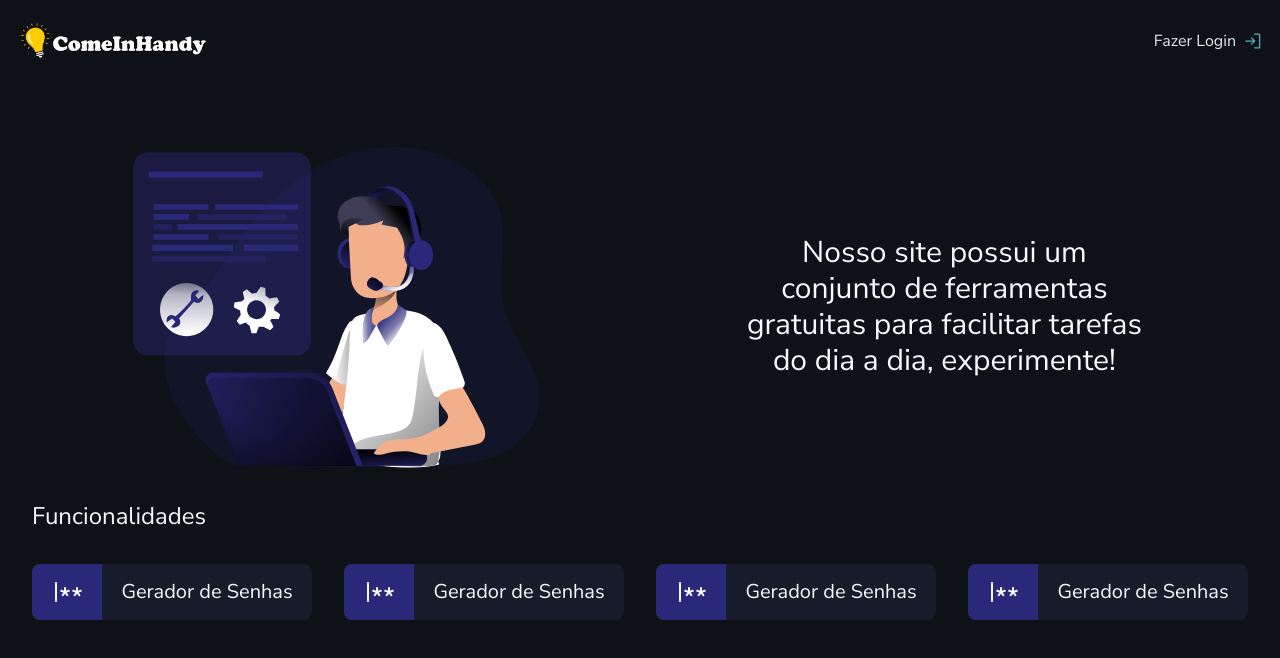
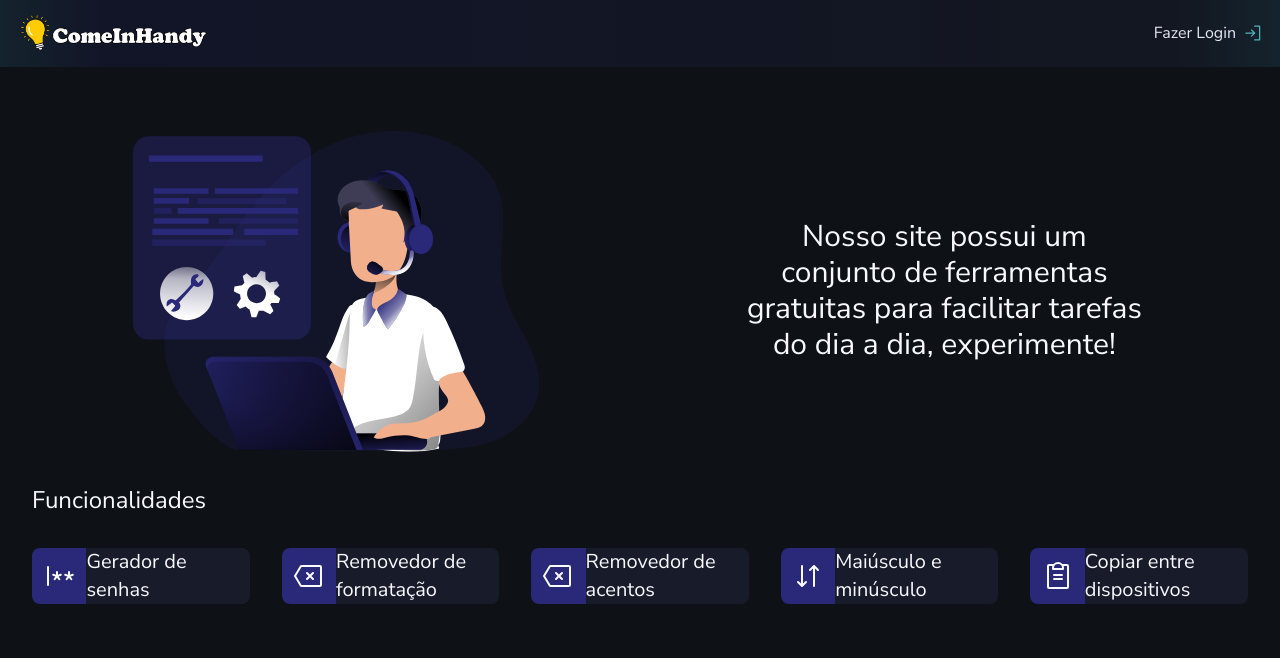
Before and after one commit to BrunoMeirel3s/ComeInHandy, a Next.js app: page / in a window 1280 px wide. Shown: the top 658 px of the page. Built offline with nearby package versions, Linux system fonts and the light colour scheme; no server answers.

Commit message:
wip: finalizada autenticação e layout inicial

```diff
--- a/package.json
+++ b/package.json
@@ -15,6 +15,7 @@
     "eslint": "8.31.0",
     "eslint-config-next": "13.1.1",
     "fauna": "^1.3.1",
+    "faunadb": "^4.8.0",
     "next": "^13.5.6",
     "next-auth": "^4.24.7",
     "npm": "^10.5.1",
--- a/src/components/layouts/LayoutDefault.tsx
+++ b/src/components/layouts/LayoutDefault.tsx
@@ -1,15 +1,23 @@
 import Image from "next/image";
-import { SignIn } from "@phosphor-icons/react";
+import { SignIn, SignOut } from "@phosphor-icons/react";
 import { Modal } from "antd";
 import { useState } from "react";
 
-import { useSession, signIn, signOut } from "next-auth/react"
+import { useSession, signIn, signOut } from "next-auth/react";
+import { Avatar, Tooltip } from "antd";
 
 export default function LayoutDefault({ children }) {
   const [modalOpen, setModalOpen] = useState<boolean>(false);
+  const { data: session } = useSession();
   return (
     <>
-      <div className="px-4 flex flex-row items-center justify-between p-4">
+      <div
+        className="px-4 flex flex-row items-center justify-between p-2"
+        style={{
+          background:
+            "linear-gradient(90deg, rgba(20,35,45,1) 0%, rgba(18,21,40,1) 8%, rgba(19,23,33,1) 92%, rgba(20,35,45,1) 100%)",
+        }}
+      >
         <Image
           src={"/fulllogo.png"}
           alt="ComeInHandy"
@@ -17,15 +25,36 @@ export default function LayoutDefault({ children }) {
           height={51}
         />
 
+        {session?.user ? (
+          <>
+            <div className="flex flex-row gap-2 justify-center items-center">
+              <Avatar
+                src={`${session?.user?.image}`}
+                alt={`${session?.user?.name}`}
+                size="large"
+              />
+              <p>{session?.user?.name}</p>
+              <span className="hover:cursor-pointer" onClick={() => signOut()}>
+                <Tooltip placement="bottom" title="Sair">
+                  <SignOut size={20} color={"#50B2C0"} />
+                </Tooltip>
+              </span>
+            </div>
+          </>
+        ) : (
+          <>
             <button
               className="flex flex-row items-center justify-center space-x-2"
               onClick={() => setModalOpen(!modalOpen)}
+              style={{ background: "transparent" }}
             >
               <span className="text-gray-200">Fazer Login</span>{" "}
               <span>
                 <SignIn size={20} color={"#50B2C0"} />
               </span>
             </button>
+          </>
+        )}
       </div>
       <Modal
         style={{}}
@@ -36,7 +65,9 @@ export default function LayoutDefault({ children }) {
         footer={null}
       >
         <div className="mt-8 flex flex-col items-center">
-          <p className="text-center text-xl">Faça login para utilizar as funcionalidades</p>
+          <p className="text-center text-xl">
+            Faça login para utilizar as funcionalidades
+          </p>
           <div
             className="w-96 bg-gray-600 flex flex-row p-4 items-center gap-5 justify-center rounded-lg hover:cursor-pointer mt-6"
             onClick={() => signIn("google")}
--- /dev/null
+++ b/src/components/molecules/CardFeature.tsx
@@ -0,0 +1,41 @@
+import {
+  Password,
+  Backspace,
+  ArrowsDownUp,
+  ClipboardText,
+} from "@phosphor-icons/react";
+
+interface CardFeatureProps {
+  id: string;
+  title: string;
+}
+
+export default function CardFeature({ id, title }: CardFeatureProps) {
+  return (
+    <a
+      className="hover:brightness-75 flex flex-row h-14 w-80 rounded-lg overflow-hidden hover:cursor-pointer"
+      href={`/${id}`}
+    >
+      <div className="bg-purple-200 w-1/4 flex items-center justify-center">
+        {id === "geradorSenhas" && (
+          <Password size={32} style={{ background: "transparent" }} />
+        )}
+        {id === "removedorFormatacao" && (
+          <Backspace size={32} style={{ background: "transparent" }} />
+        )}
+        {id === "removedorAcentos" && (
+          <Backspace size={32} style={{ background: "transparent" }} />
+        )}
+        {id === "maisculoMinusculo" && (
+          <ArrowsDownUp size={32} style={{ background: "transparent" }} />
+        )}
+        {id === "copiarEntreDispositivos" && (
+          <ClipboardText size={32} style={{ background: "transparent" }} />
+        )}
+      </div>
+      <div className="bg-gray-700 text-xl w-3/4 flex items-center justify-center">
+        {title}
+      </div>
+    </a>
+  );
+}
--- /dev/null
+++ b/src/contexts/features/FeaturesContext.tsx
@@ -0,0 +1,47 @@
+import { ReactNode, createContext, useEffect, useRef, useState } from "react";
+
+interface Feature {
+  id: string;
+  title: string;
+}
+
+interface FeaturesContextType {
+  features: Feature[];
+}
+
+interface FeaturesProviderProps {
+  children: ReactNode;
+}
+
+export const FeaturesContext = createContext({} as FeaturesContextType);
+
+export function FeaturesProvider({ children }: FeaturesProviderProps) {
+  const features = [
+    {
+      id: "geradorSenhas",
+      title: "Gerador de senhas",
+    },
+    {
+      id: "removedorFormatacao",
+      title: "Removedor de formatação",
+    },
+    {
+      id: "removedorAcentos",
+      title: "Removedor de acentos",
+    },
+    {
+      id: "maisculoMinusculo",
+      title: "Maiúsculo e minúsculo",
+    },
+    {
+      id: "copiarEntreDispositivos",
+      title: "Copiar entre dispositivos",
+    },
+  ];
+
+  return (
+    <FeaturesContext.Provider value={{ features }}>
+      {children}
+    </FeaturesContext.Provider>
+  );
+}
--- a/src/pages/_app.tsx
+++ b/src/pages/_app.tsx
@@ -2,6 +2,7 @@ import LayoutDefault from "@/components/layouts/LayoutDefault";
 import "../../styles/globals.css";
 
 import { SessionProvider } from "next-auth/react";
+import { FeaturesProvider } from "@/contexts/features/FeaturesContext";
 export default function App({
   Component,
   pageProps: { session, ...pageProps },
@@ -9,9 +10,11 @@ export default function App({
   const Layout = Component.Layout || LayoutDefault;
   return (
     <SessionProvider session={session}>
-      <Layout>
-        <Component {...pageProps} />
-      </Layout>
+      <FeaturesProvider>
+        <Layout>
+          <Component {...pageProps} />
+        </Layout>
+      </FeaturesProvider>
     </SessionProvider>
   );
 }
--- a/src/pages/api/auth/[...nextauth].ts
+++ b/src/pages/api/auth/[...nextauth].ts
@@ -3,10 +3,9 @@ import GithubProvider from "next-auth/providers/github";
 import Google from "next-auth/providers/google";
 
 import { fauna } from "@/services/fauna";
-import { Query as q }from "fauna"
+import { query as q } from "faunadb";
 
 export const authOptions = {
-  // Configure one or more authentication providers
   providers: [
     Google({
       clientId: `${process.env.GOOGLE_CLIENT_ID}`,
@@ -14,19 +13,39 @@ export const authOptions = {
     }),
     GithubProvider({
       clientId: `${process.env.GITHUB_CLIENT_ID}`,
-      clientSecret: `${process.env.GITHUB_CLIENT_SECRET}`
+      clientSecret: `${process.env.GITHUB_CLIENT_SECRET}`,
     }),
   ],
   secret: process.env.NEXTAUTH_SECRET,
+  pages: {
+    signIn: "/",
+  },
   callbacks: {
-    async signIn({ account }) {
-      console.log(account);
-      return true;
+    async signIn({ account, user }) {
+      try {
+        await fauna.query(
+          q.If(
+            q.Not(
+              q.Exists(
+                q.Match(q.Index("user_by_email"), q.Casefold(user.email))
+              )
+            ),
+            //Caso não tenha conta será inserido no banco de dados
+            q.Create(q.Collection("users"), { data: { email: user.email } }),
+            //Caso tenha conta será apenas obtido as informações do usuário
+            q.Get(q.Match(q.Index("user_by_email"), q.Casefold(user.email)))
+          )
+        );
+        return user;
+      } catch (error) {
+        console.log(error);
+        return false;
+      }
     },
-    async session({ session, user }) {
+    async session({ session, user, token }) {
       return {
         ...session,
-        user,
+        ...user,
       };
     },
   },
--- a/src/pages/index.tsx
+++ b/src/pages/index.tsx
@@ -1,7 +1,11 @@
 import Head from "next/head";
 import { Password } from "@phosphor-icons/react";
+import { useContext } from "react";
+import { FeaturesContext } from "@/contexts/features/FeaturesContext";
+import CardFeature from "@/components/molecules/CardFeature";
 
 export default function Home() {
+  const { features } = useContext(FeaturesContext);
   return (
     <>
       <Head>
@@ -28,38 +32,15 @@ export default function Home() {
         <div className="flex flex-col mt-8">
           <h1 className="text-2xl text-bold">Funcionalidades</h1>
           <div className="flex flex-row justify-center mt-8 gap-4 md:gap-8 wrap">
-            <div className="flex flex-row h-14 w-80 rounded-lg overflow-hidden">
-              <div className="bg-purple-200 w-1/4 flex items-center justify-center">
-                <Password size={32} style={{ background: "transparent" }} />
-              </div>
-              <div className="bg-gray-700 text-xl w-3/4 flex items-center justify-center">
-                Gerador de Senhas
-              </div>
-            </div>
-            <div className="flex flex-row h-14 w-80 rounded-lg overflow-hidden">
-              <div className="bg-purple-200 w-1/4 flex items-center justify-center">
-                <Password size={32} style={{ background: "transparent" }} />
-              </div>
-              <div className="bg-gray-700 text-xl w-3/4 flex items-center justify-center">
-                Gerador de Senhas
-              </div>
-            </div>
-            <div className="flex flex-row h-14 w-80 rounded-lg overflow-hidden">
-              <div className="bg-purple-200 w-1/4 flex items-center justify-center">
-                <Password size={32} style={{ background: "transparent" }} />
-              </div>
-              <div className="bg-gray-700 text-xl w-3/4 flex items-center justify-center">
-                Gerador de Senhas
-              </div>
-            </div>
-            <div className="flex flex-row h-14 w-80 rounded-lg overflow-hidden">
-              <div className="bg-purple-200 w-1/4 flex items-center justify-center">
-                <Password size={32} style={{ background: "transparent" }} />
-              </div>
-              <div className="bg-gray-700 text-xl w-3/4 flex items-center justify-center">
-                Gerador de Senhas
-              </div>
-            </div>
+            {features.map((feature) => {
+              return (
+                <CardFeature
+                  key={feature.id}
+                  id={feature.id}
+                  title={feature.title}
+                />
+              );
+            })}
           </div>
         </div>
       </main>
--- a/src/services/fauna.ts
+++ b/src/services/fauna.ts
@@ -1,5 +1,5 @@
-import { Client } from "fauna";
+import { Client } from "faunadb";
 
 export const fauna = new Client({
-  secret: process.env.FAUNADB_KEY,
+  secret: `${process.env.FAUNADB_KEY}`,
 });
```
Also changed, not shown: 2 other files (tests, documents, lock files or other folders). Lines whose indentation alone changed are shown as unchanged.
